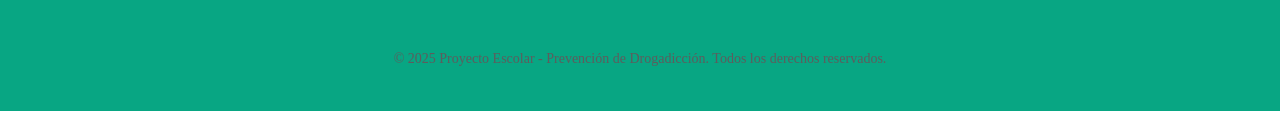
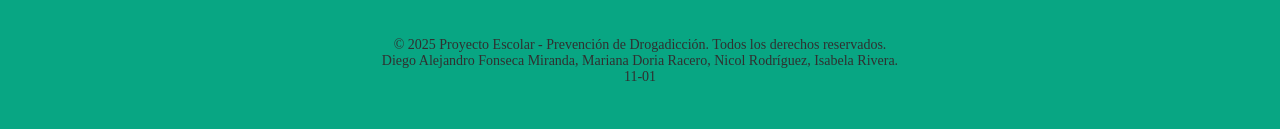
Before and after one commit to Adrian21fonseca/PaginaWebDiego, a plain HTML site: page pagina web/index.html in a window 1280 px wide. Shown: the part 3246-3375 px from the top of the page. Drawn offline with Linux system fonts and the light colour scheme.

Commit message:
Cambios footer

```diff
--- a/pagina web/index.html
+++ b/pagina web/index.html
@@ -190,7 +190,10 @@
 
             <!-- Créditos o derechos -->
             <div class="footer-copy">
-            <p>&copy; 2025 Proyecto Escolar - Prevención de Drogadicción. Todos los derechos reservados.</p>
+            &copy; 2025 Proyecto Escolar - Prevención de Drogadicción. Todos los derechos reservados. <br>
+                Diego Alejandro Fonseca Miranda, Mariana Doria Racero, Nicol Rodríguez, Isabela Rivera. <br>
+                11-01
+            </p>
             </div>
         </div>
     </footer>
--- a/pagina web/style.css
+++ b/pagina web/style.css
@@ -114,11 +114,10 @@ h2{
 }
 
 .spantexto{
+    color:#4F3984;
+    font-weight: bold;
+}
 
-   color:#4F3984;
-   font-weight: bold;
-
-}
 
 .secion2{
     display: flex;
@@ -266,5 +265,5 @@ footer {
   width: 100%;
   margin-top: 20px;
   font-size: 14px;
-  color: #5d5d5d;
+  color: #303030;
 }
```
